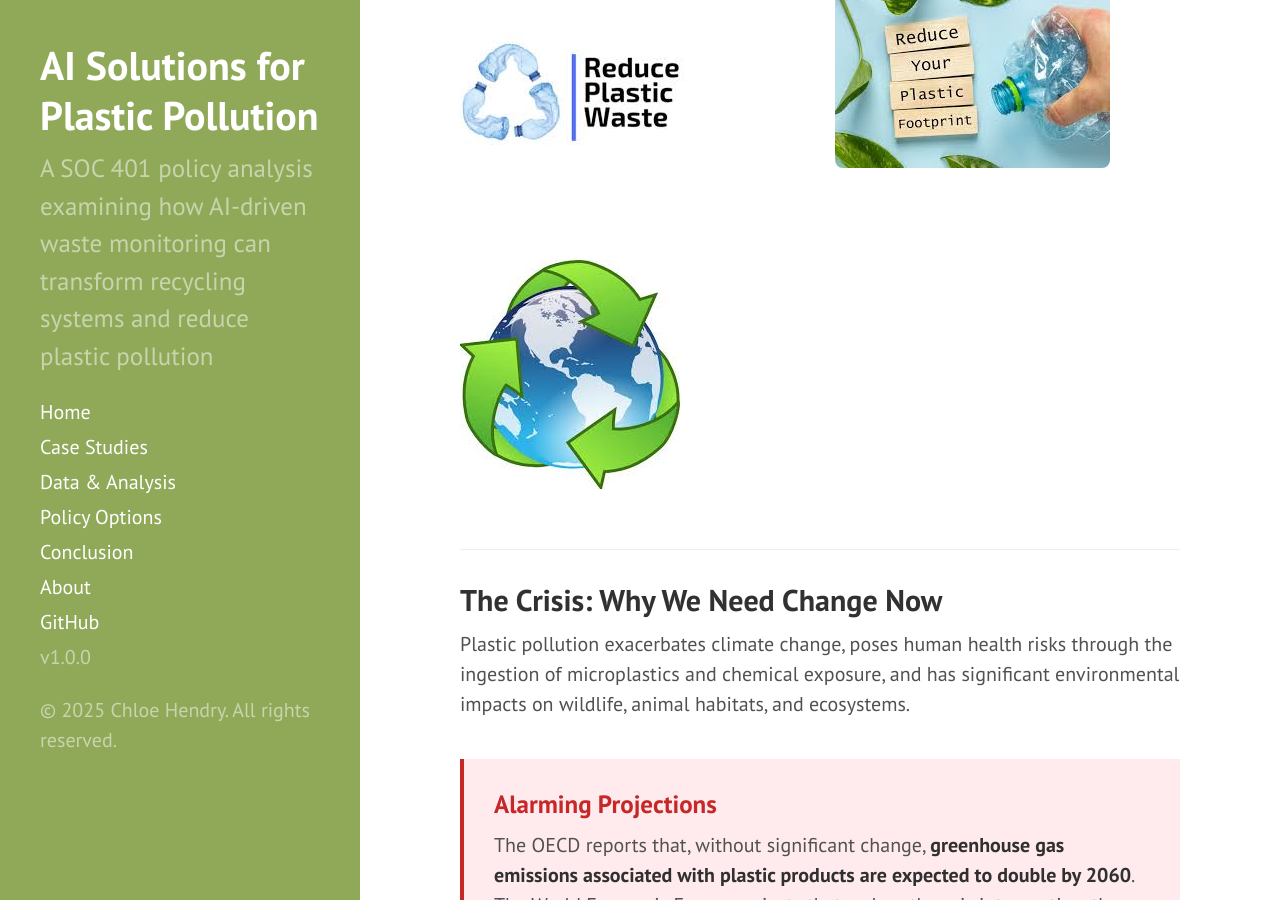
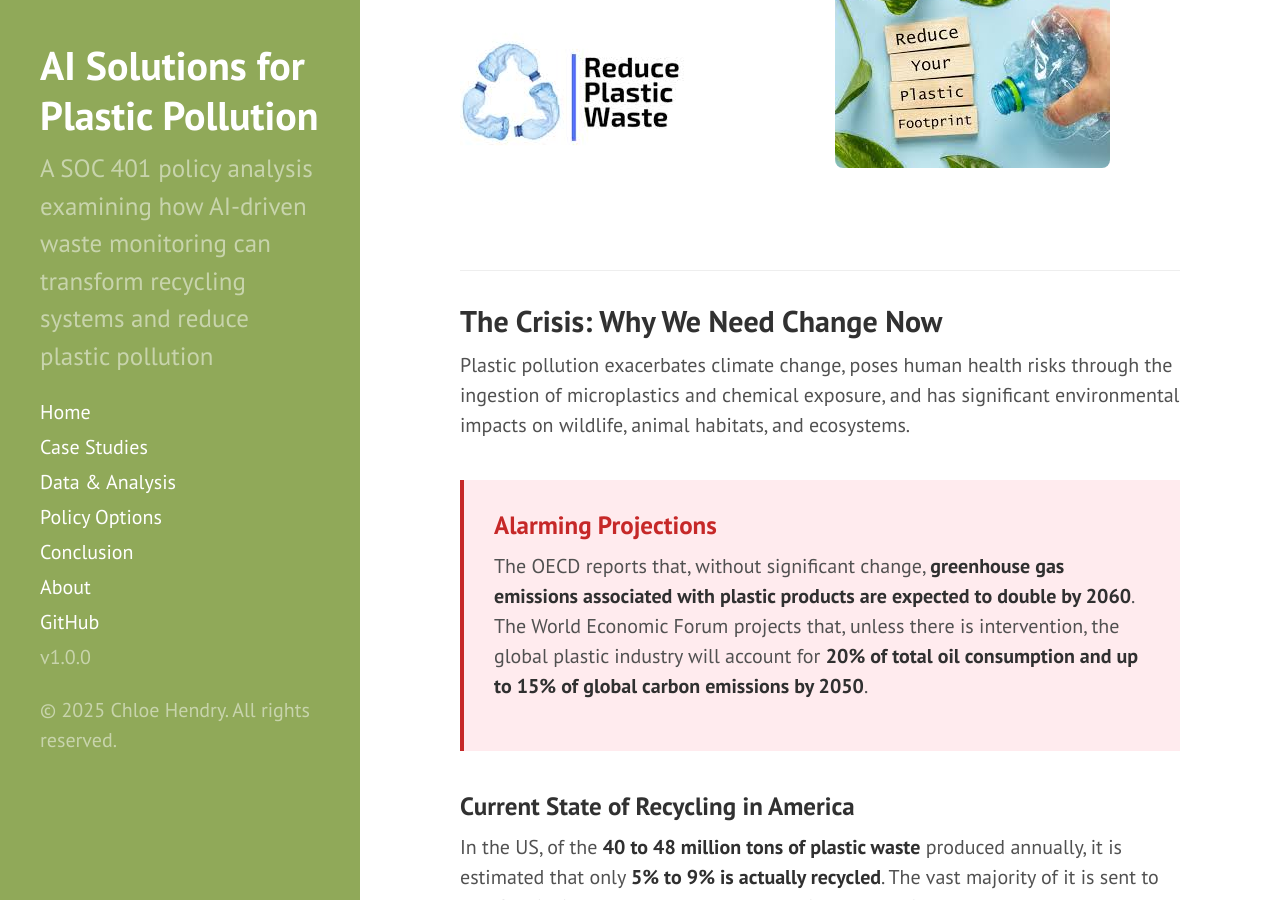
Before and after one commit to chendry6-blip/SOC401Website, a Jekyll site: the page built from _posts/2024-12-10-home.md, in a window 1280 px wide and 900 px high, scrolled down 1020 px. Built offline with Jekyll 4.4.1, drawn with Linux system fonts in a browser that asks for light colours.

Commit message:
Update 2024-12-10-home.md

```diff
--- a/_posts/2024-12-10-home.md
+++ b/_posts/2024-12-10-home.md
@@ -28,9 +28,6 @@ Developing a statewide implementation of AI tools with vision sorting would be t
   </div>
   <div style="text-align: center;">
     <img src="{{ site.baseurl }}assets/plastic-footprint.jpg" alt="Reduce Plastic Footprint" style="max-width: 100%; border-radius: 8px;">
-  </div>
-  <div style="text-align: center;">
-    <img src="{{ site.baseurl }}assets/recycling-earth.jpg" alt="Recycling for Earth" style="max-width: 100%; border-radius: 8px;">
   </div>
 </div>
 
```
